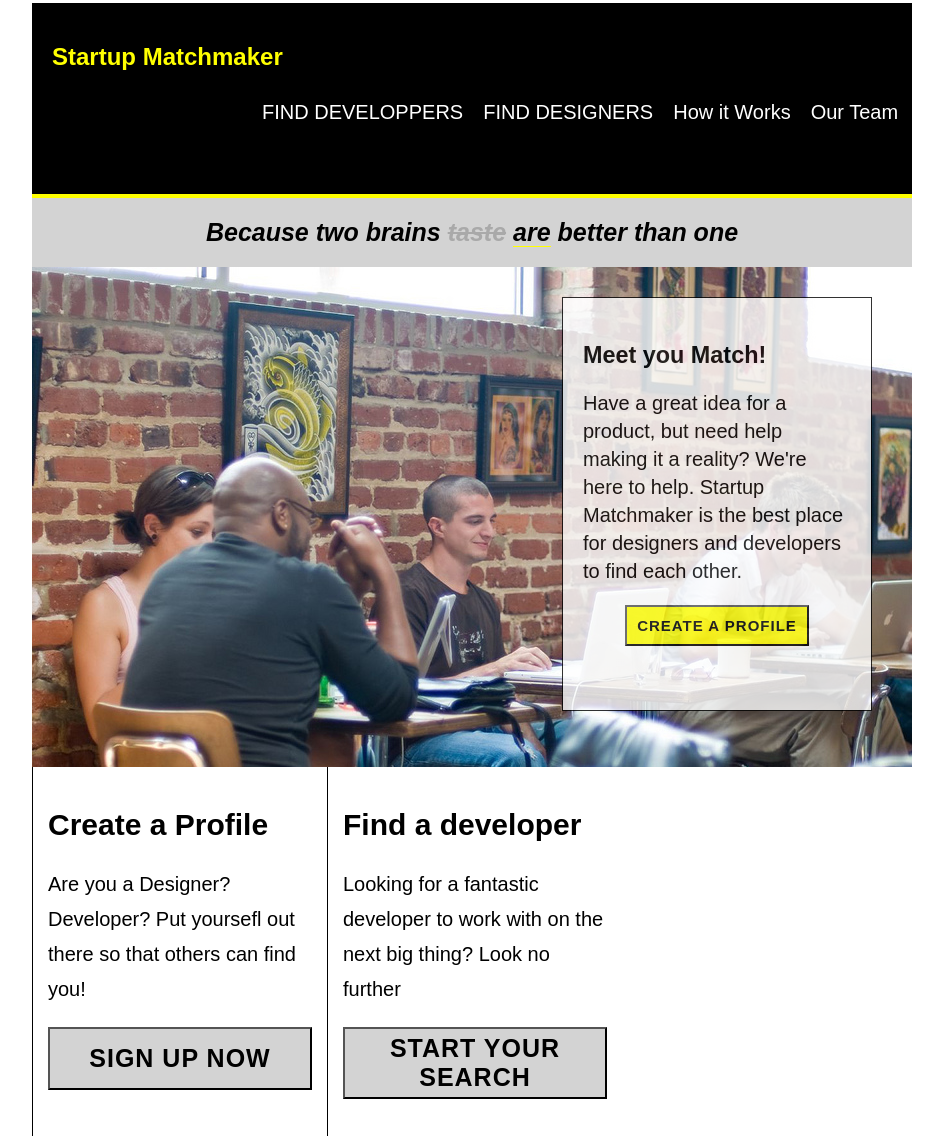
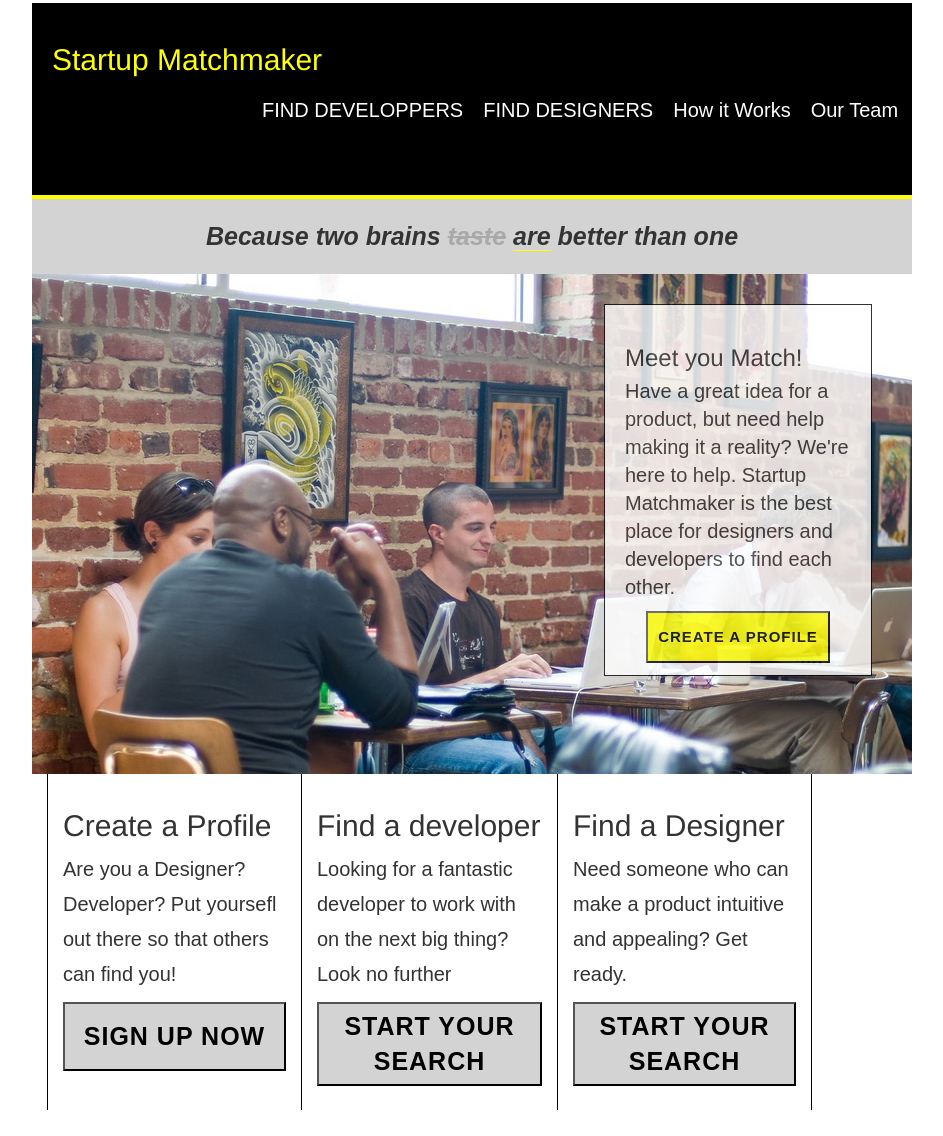
Before and after one commit to SylvieC/SylvieC.github.io, a plain HTML site: page matchmaker.html in a window 1280 px wide. Shown: the part 197-1333 px from the top of the page, without its empty margins (168-1111 px from the left). Drawn offline with Linux system fonts and the light colour scheme; files that its build step writes are made by us from their sources.

Commit message:
added bootstrap

```diff
--- a/matchmaker.html
+++ b/matchmaker.html
@@ -2,7 +2,10 @@
 <html>
 <head>
   <title>Blog</title>
+  <link href="bootstrap.css" rel="stylesheet">
   <link href="css/style.css" rel="stylesheet">
+
+
 
 </head>
 <body>
@@ -31,28 +34,23 @@
   </div>
  </div>
  <div class="container">
-  <div id="profile">
-    <div class="box box1"><h2 class="title">Create a Profile</h2>
+  <div id="profile row">
+    <div class="box box1 col-sm-4"><h2 class="title">Create a Profile</h2>
     <p>Are you a Designer? <br/>Developer? Put yoursefl out there so that others can find you!</p>
     <button class="grey" id='firstButton'>SIGN UP NOW</button>
   </div>
 
   <div id="profile">
-    <div class="box box2"><h2 class="title">Find a developer</h2>
+    <div class="box box2 col-sm-4"><h2 class="title">Find a developer</h2>
     <p>Looking for a fantastic developer to work with on the next big thing? Look no further</p>
     <button class="grey">START YOUR SEARCH</button>
   </div>
 
   <div id="profile">
-    <div class="box box3"><h2 class="title">Find a Designer</h2>
+    <div class="box box3 col-sm-4"><h2 class="title">Find a Designer</h2>
     <p>Need someone who can make a product intuitive and appealing? Get ready.</p>
     <button class="grey">START YOUR SEARCH</button>
   </div>
 </div>
-
-
-
-
-
-</body>
+</div>
 </html>
```
